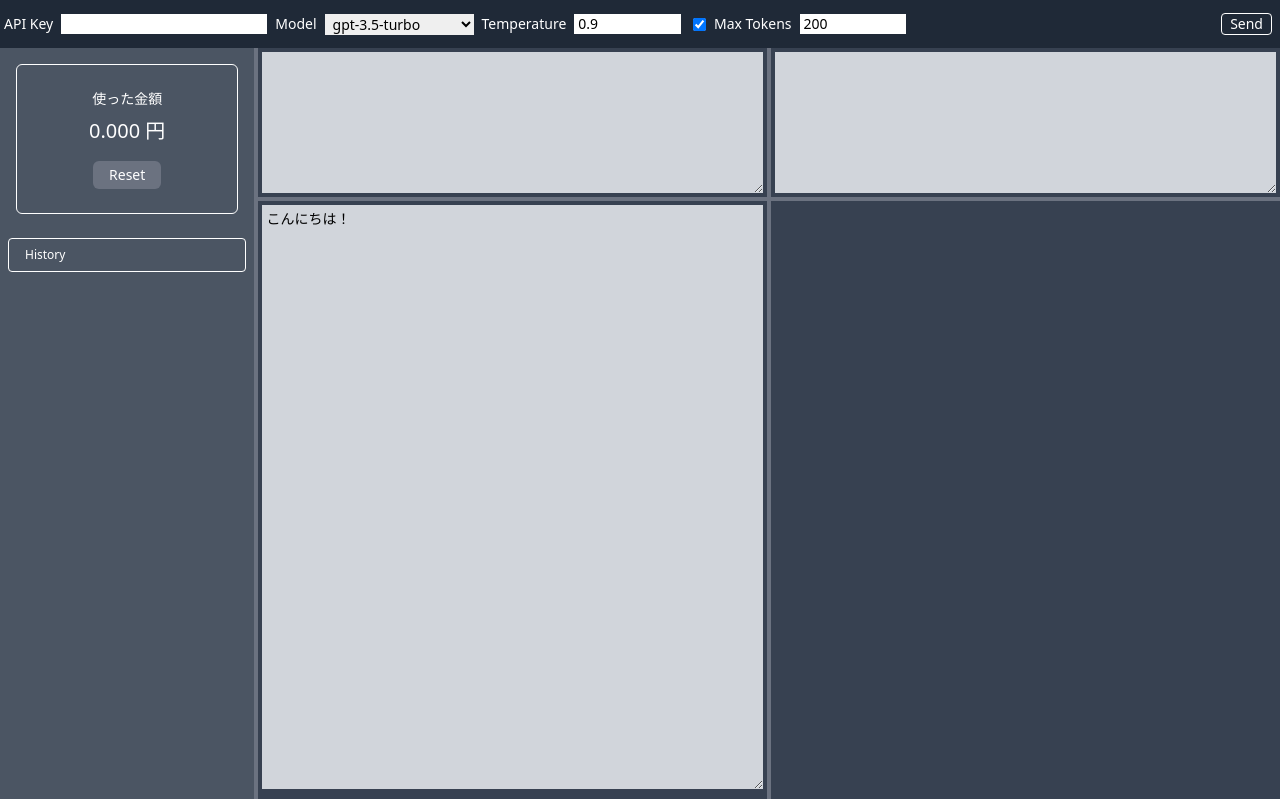
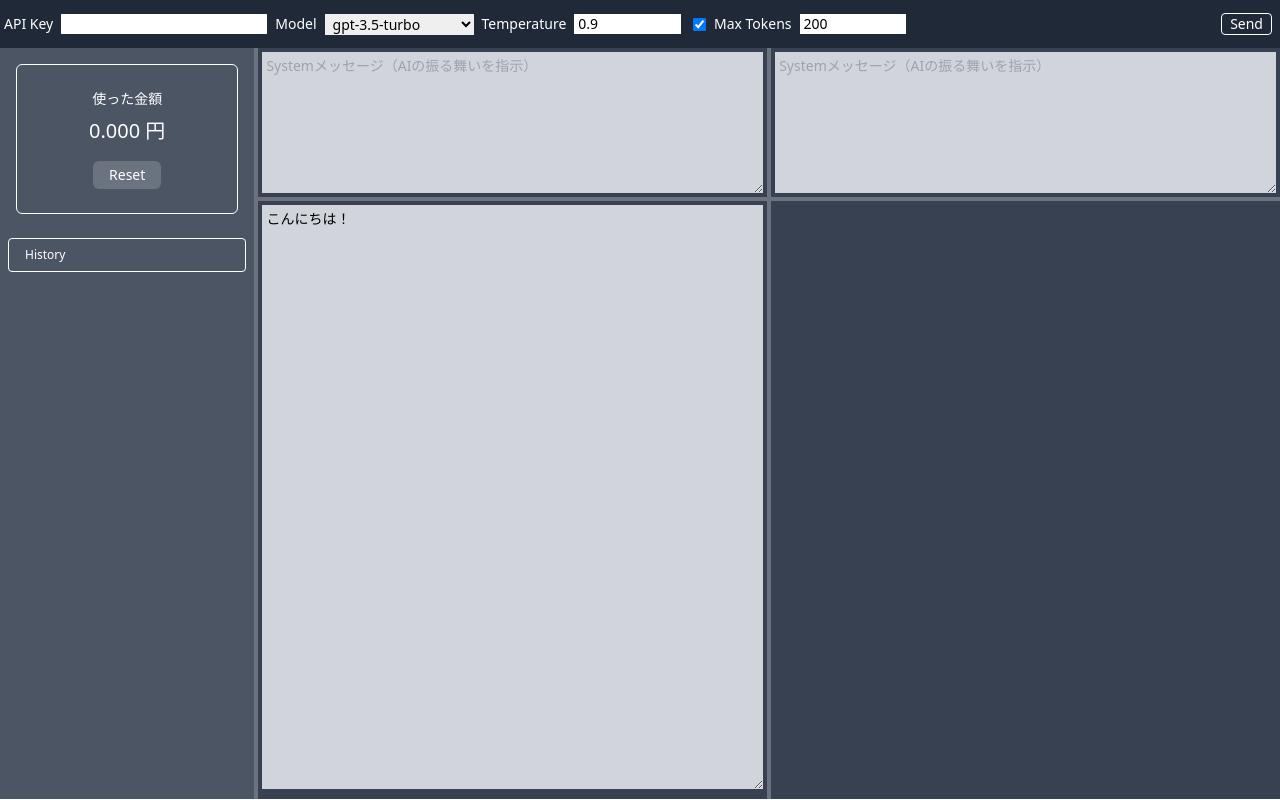
Before and after one commit to kou72/chatgpt-poster, a Next.js app: page / in a window 1280 px wide. Built offline with nearby package versions, Linux system fonts and the light colour scheme.

Commit message:
SystemTextAreaコンポーネントにplaceholder属性を追加
SystemTextArea.tsx
- placeholder属性を追加し、"Systemメッセージ（AIの振る舞いを指示）"という値を設定

```diff
--- a/components/SystemTextArea.tsx
+++ b/components/SystemTextArea.tsx
@@ -13,6 +13,7 @@ export const SystemTextArea = () => {
   return (
     <textarea
       className="bg-gray-300 w-full h-full overflow-y-auto p-1"
+      placeholder="Systemメッセージ（AIの振る舞いを指示）"
       value={system}
       onChange={(e) => setSystem(e.target.value)}
       onKeyDown={(e) => handleKeyDown(e)}
```
